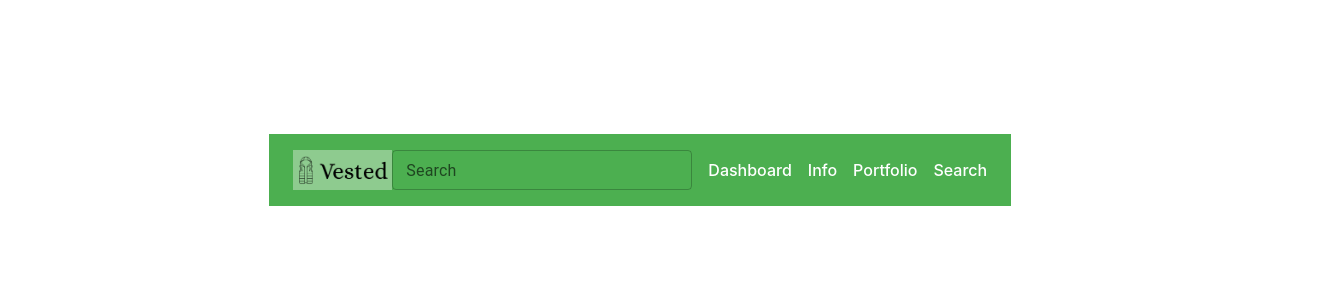
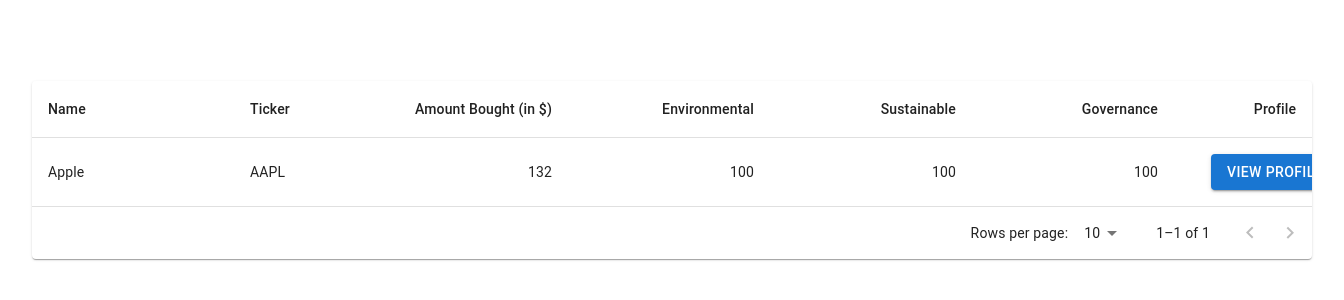
Before and after one commit to colesmith54/Vested, a React (Vite) app in the folder vested-frontend/: page / in a window 1280 px wide. Shown: the part 230-530 px from the top of the page, 1344 px wide, since content can reach past the window. Built offline with nearby package versions, Linux system fonts and the light colour scheme.

Commit message:
Added table

```diff
--- /dev/null
+++ b/vested-frontend/src/components/SearchResults.tsx
@@ -0,0 +1,137 @@
+import * as React from 'react';
+import Paper from '@mui/material/Paper';
+import Table from '@mui/material/Table';
+import TableBody from '@mui/material/TableBody';
+import TableCell from '@mui/material/TableCell';
+import TableContainer from '@mui/material/TableContainer';
+import TableHead from '@mui/material/TableHead';
+import TableRow from '@mui/material/TableRow';
+import Button from '@mui/material/Button';
+import { TablePagination } from '@mui/material';
+
+interface Column {
+  id: 'name' | 'ticker' | 'amountBought' | 'environmental' | 'sustainable' | 'governance' | 'stockInfoUrl';
+  label: string;
+  minWidth?: number;
+  align?: 'right' | 'center';
+  format?: (value: number) => string;
+}
+
+const columns: readonly Column[] = [
+  { id: 'name', label: 'Name', minWidth: 170 },
+  { id: 'ticker', label: 'Ticker', minWidth: 100 },
+  { id: 'amountBought', label: 'Amount Bought (in $)', minWidth: 170, align: 'right' },
+  { id: 'environmental', label: 'Environmental', minWidth: 170, align: 'right' },
+  { id: 'sustainable', label: 'Sustainable', minWidth: 170, align: 'right' },
+  { id: 'governance', label: 'Governance', minWidth: 170, align: 'right' },
+
+  { id: 'stockInfoUrl', label: 'Profile', minWidth: 170, align: 'center' }, // New column for the button
+];
+
+interface Data {
+  name: string;
+  ticker: string;
+  amountBought: number;
+  environmental: number;
+  sustainable: number;
+  governance: number;
+  stockInfoUrl: string;
+
+}
+
+function createData(
+  name: string,
+  ticker: string,
+  amountBought: number,
+  environmental: number,
+  sustainable: number,
+  governance: number,
+  stockInfoUrl?: string
+): Data {
+  return { name, ticker, amountBought, environmental, sustainable, governance, stockInfoUrl: '/profile/' + ticker };
+}
+
+const rows = [
+  createData('Apple', 'AAPL', 132, 100, 100, 100),
+
+];
+
+export default function StickyHeadTable() {
+  const [page, setPage] = React.useState(0);
+  const [rowsPerPage, setRowsPerPage] = React.useState(10);
+
+  const handleButtonClick = (profileUrl: string) => {
+  };
+
+  const handleChangePage = (event: unknown, newPage: number) => {
+    setPage(newPage);
+  };
+
+  const handleChangeRowsPerPage = (event: React.ChangeEvent<HTMLInputElement>) => {
+    setRowsPerPage(+event.target.value);
+    setPage(0);
+  };
+
+  return (
+    <Paper sx={{ width: '100%', overflow: 'hidden' }}>
+      <TableContainer sx={{ maxHeight: 440 }}>
+        <Table stickyHeader aria-label="sticky table">
+          <TableHead>
+            <TableRow>
+              {columns.map((column) => (
+                <TableCell
+                  key={column.id}
+                  align={column.align}
+                  style={{ minWidth: column.minWidth }}
+                >
+                  {column.label}
+                </TableCell>
+              ))}
+            </TableRow>
+          </TableHead>
+          <TableBody>
+            {rows
+              .slice(page * rowsPerPage, page * rowsPerPage + rowsPerPage)
+              .map((row) => {
+                return (
+                  <TableRow hover role="checkbox" tabIndex={-1} key={row.ticker}>
+                    {columns.map((column) => {
+                      if (column.id === 'stockInfoUrl') {
+                        return (
+                          <TableCell key={column.id} align={column.align}>
+                            <Button
+                              variant="contained"
+                              color="primary"
+                              onClick={() => handleButtonClick(row.stockInfoUrl)}
+                            >
+                              View Profile
+                            </Button>
+                          </TableCell>
+                        );
+                      } else {
+                        const value = row[column.id as keyof Data];
+                        return (
+                          <TableCell key={column.id} align={column.align}>
+                            {value}
+                          </TableCell>
+                        );
+                      }
+                    })}
+                  </TableRow>
+                );
+              })}
+          </TableBody>
+        </Table>
+      </TableContainer>
+      <TablePagination
+        rowsPerPageOptions={[10, 25, 100]}
+        component="div"
+        count={rows.length}
+        rowsPerPage={rowsPerPage}
+        page={page}
+        onPageChange={handleChangePage}
+        onRowsPerPageChange={handleChangeRowsPerPage}
+      />
+    </Paper>
+  );
+}
--- a/vested-frontend/src/pages/Dashboard.tsx
+++ b/vested-frontend/src/pages/Dashboard.tsx
@@ -1,12 +1,14 @@
 // src/pages/Dashboard.tsx
 import React from 'react';
 import styles from '../styles/Dashboard.module.css';
-import Header from '../components/Header';
+import DashboardCard from '../components/DashboardCard.tsx';
+import StickyHeadTable from '../components/SearchResults.tsx';
+
 
 const Dashboard: React.FC = () => {
   return (
     <div>
-      <Header />
+      <StickyHeadTable />
     </div>
   );
 };
```
